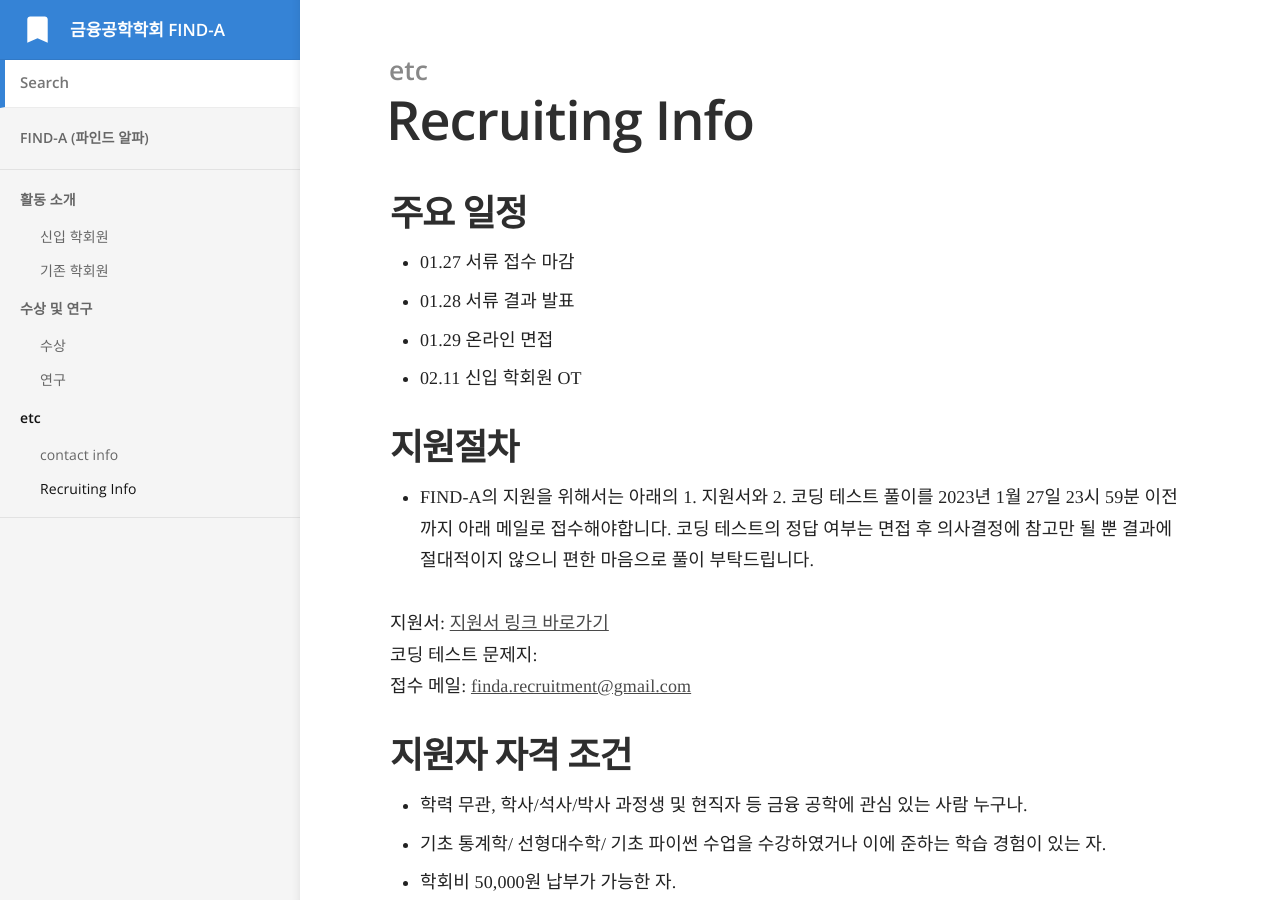
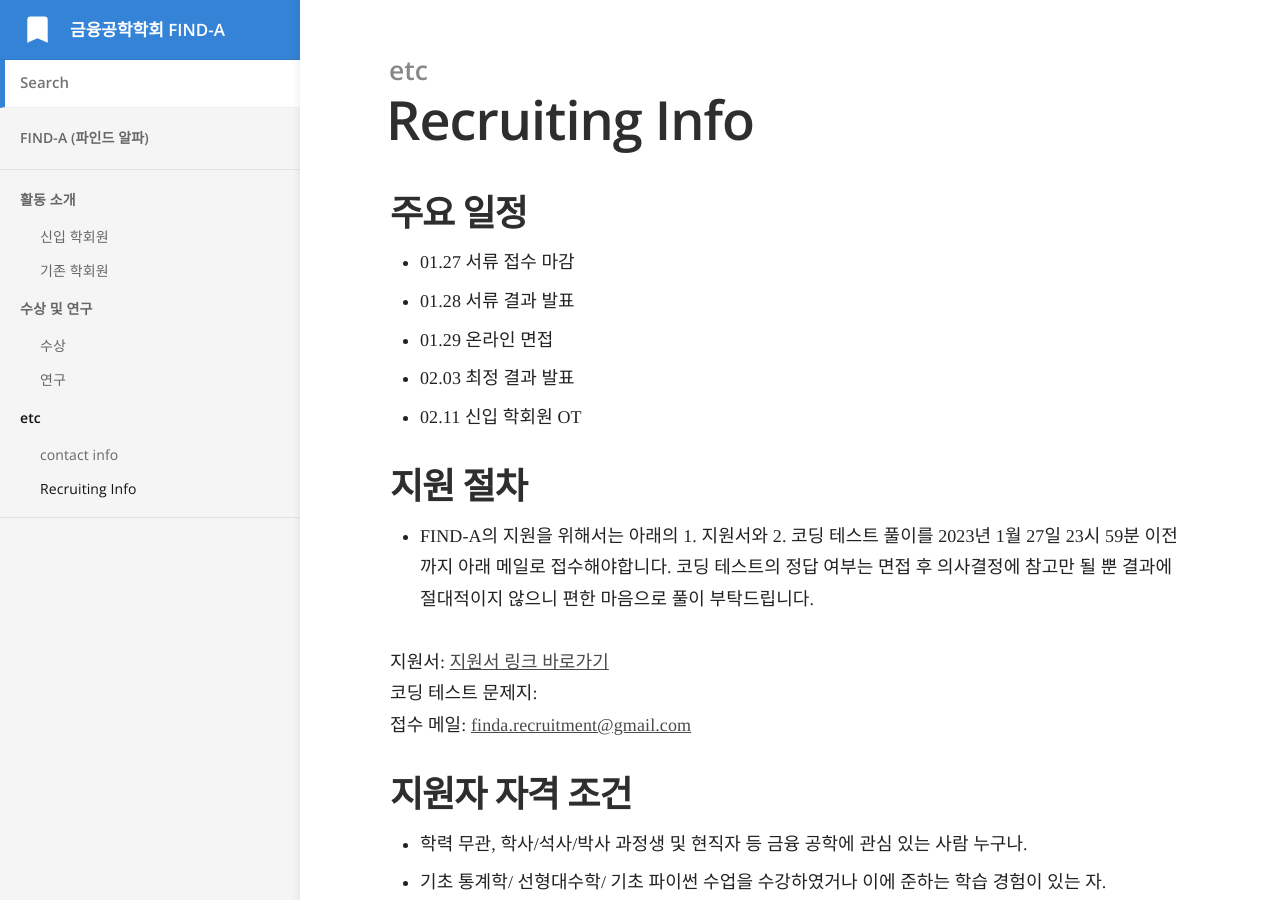
Before and after one commit to Find-A-AI/find-a-ai.github.io, a Jekyll site: the page built from _docs/3.ETC/Recruiting Info.md, in a window 1280 px wide and 900 px high. Built offline with Jekyll 4.4.1, drawn with Linux system fonts in a browser that asks for light colours; some web fonts are replaced.

Commit message:
Update Recruiting Info.md

```diff
--- a/_docs/3.ETC/Recruiting Info.md
+++ b/_docs/3.ETC/Recruiting Info.md
@@ -7,9 +7,10 @@ order: 2
   - 01.27 서류 접수 마감
   - 01.28 서류 결과 발표
   - 01.29 온라인 면접
+  - 02.03 최정 결과 발표
   - 02.11 신입 학회원 OT
 
-## 지원절차
+## 지원 절차
   - FIND-A의 지원을 위해서는 아래의 1. 지원서와 2. 코딩 테스트 풀이를 2023년 1월 27일 23시 59분 이전까지 아래 메일로 접수해야합니다. 코딩 테스트의 정답 여부는 면접 후 의사결정에 참고만 될 뿐 결과에 절대적이지 않으니 편한 마음으로 풀이 부탁드립니다.
 
   지원서: [지원서 링크 바로가기](https://docs.google.com/document/d/1Rw7EkvgaZKDALYX-axah38Y-Og8r2Ntw/edit?usp=sharing&ouid=112059666847673135347&rtpof=true&sd=true)
```
